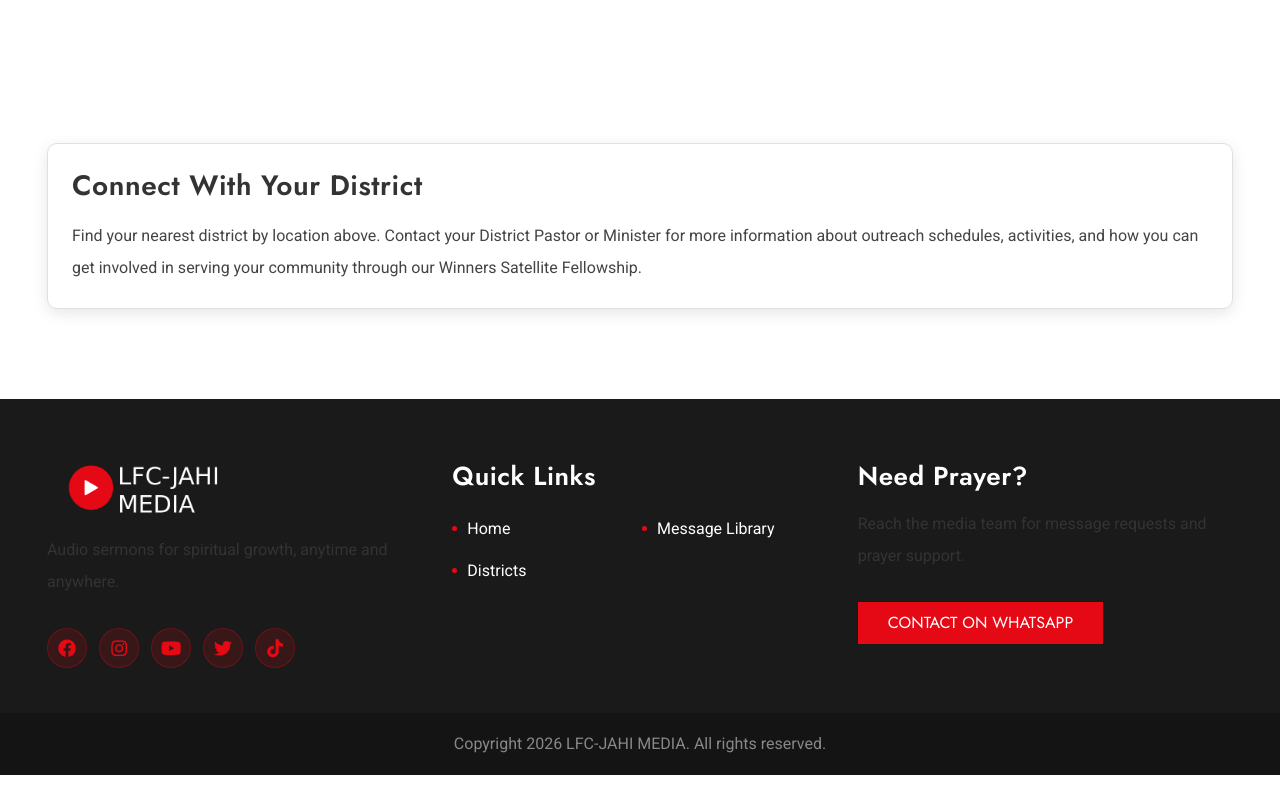
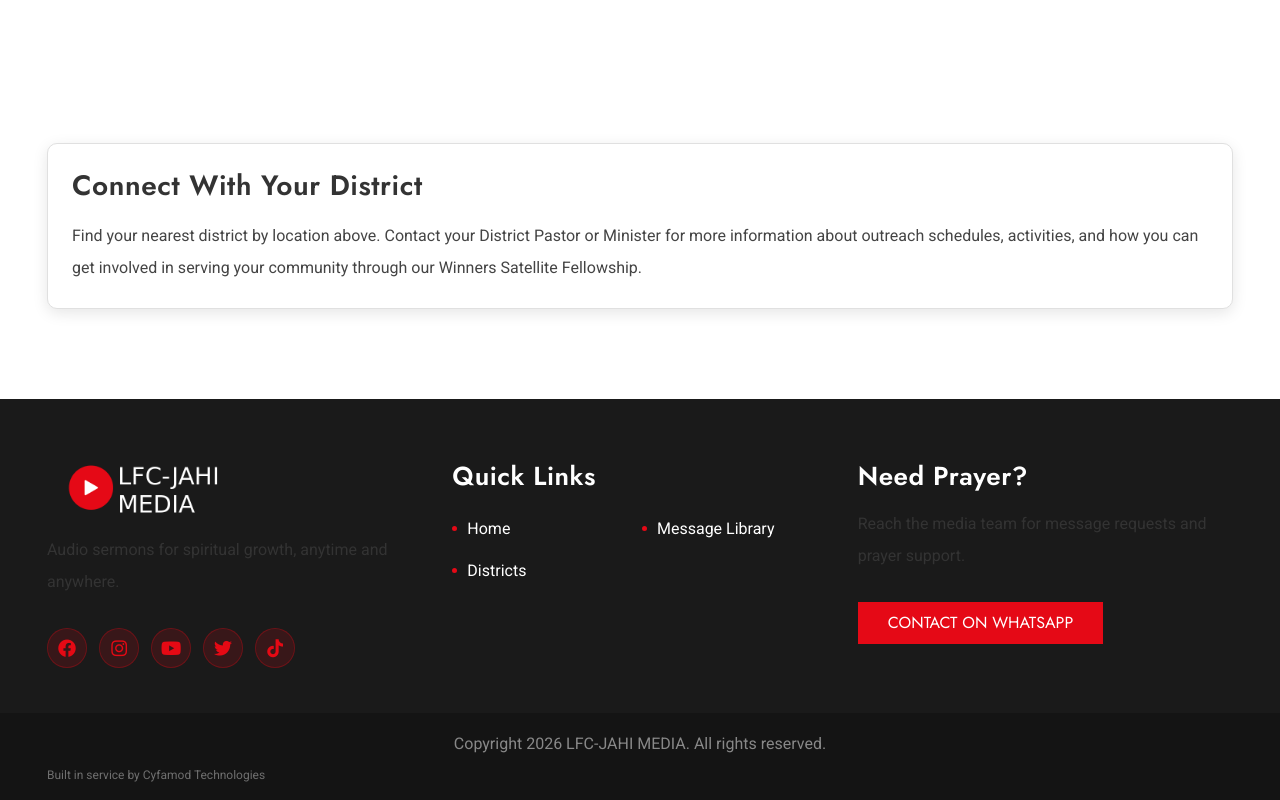
Before and after one commit to Incrisz/lfcjahi-media, a plain HTML site: page districts.html in a window 1280 px wide. Shown: the part 3862-4662 px from the top of the page. Before the commit the page ends 4637 px from the top, so only its background shows below. Drawn offline with Linux system fonts and the light colour scheme; files whose address does not match are found by name.

Commit message:
cyfamod added

```diff
--- a/css/lfc-jahi-media.css
+++ b/css/lfc-jahi-media.css
@@ -579,6 +579,13 @@ html:not([data-dark-mode="true"]) .lfc-featured-content p {
   color: #888888 !important;
 }
 
+.lfc-footer-credit {
+  color: #6f6f6f;
+  font-size: 12px;
+  line-height: 1.6;
+  margin-top: 6px;
+}
+
 /* Hero section - Always keep text white (dark background) */
 .lfc-hero .gen-tag-line span,
 .lfc-hero h1,
--- a/districts.html
+++ b/districts.html
@@ -423,6 +423,7 @@
           <div class="row">
             <div class="col-md-12 align-self-center">
               <span class="gen-copyright">Copyright 2026 LFC-JAHI MEDIA. All rights reserved.</span>
+              <div class="lfc-footer-credit">Built in service by Cyfamod Technologies</div>
             </div>
           </div>
         </div>
```
Also changed, not shown: home-cells.html (+1 -0 lines), index.html (+1 -0 lines), single-message.html (+1 -0 lines).
